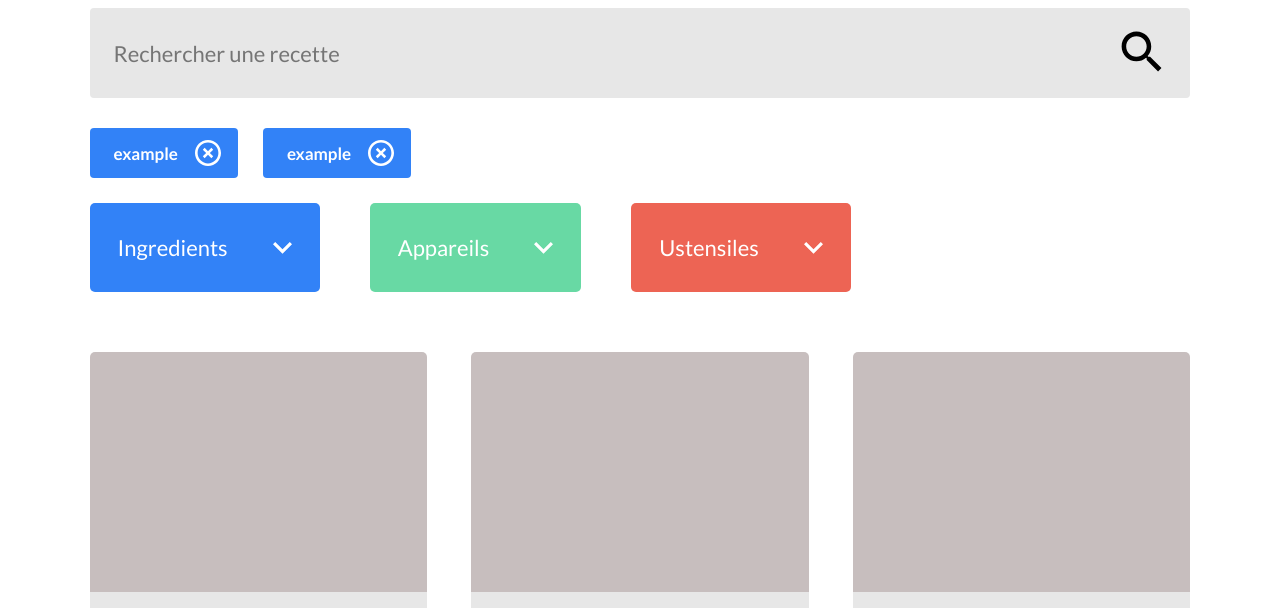
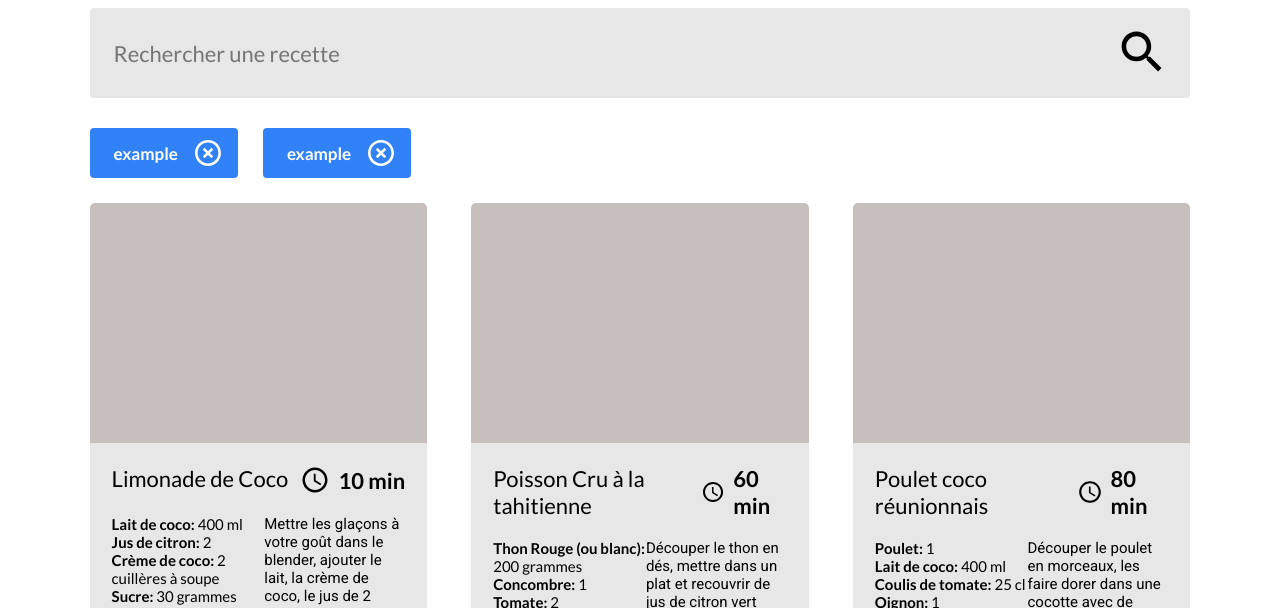
Before and after one commit to CedricMlg/P7_LesPetitsPlats_Malingre_Cedric, a website with bundled scripts: page index.html in a window 1280 px wide. Shown: the part 183-791 px from the top of the page. Built offline with nearby package versions, Linux system fonts and the light colour scheme.

Commit message:
Delete tag selector to add them dynamically

```diff
--- a/index.html
+++ b/index.html
@@ -53,77 +53,7 @@
             </svg>
           </div>
         </div>
-        <div class="header__block-tag-selector">
-          <div class="header__tag-selector" data-tag="ingredient">
-            <div class="header__tag-researcher">
-              <p class="">Ingredients</p>
-              <input
-                class=""
-                type="text"
-                placeholder="Rechercher un ingrédient"
-                name="searchIngredient"
-              />
-              <svg
-                class=""
-                viewBox="0 0 16 11"
-                xmlns="http://www.w3.org/2000/svg"
-              >
-                <path
-                  d="M14.12 0.453369L8 6.56004L1.88 0.453369L0 2.33337L8 10.3334L16 2.33337L14.12 0.453369Z"
-                />
-              </svg>
-            </div>
-            <div class="header__tag-choice--display">
-              <div class="header__tag-choice"></div>
-            </div>
-          </div>
-          <div class="header__tag-selector" data-tag="appliance">
-            <div class="header__tag-researcher">
-              <p>Appareils</p>
-              <input
-                type="text"
-                placeholder="Rechercher un appareil"
-                name="searchIngredient"
-              />
-              <svg
-                width="16"
-                height="11"
-                viewBox="0 0 16 11"
-                xmlns="http://www.w3.org/2000/svg"
-              >
-                <path
-                  d="M14.12 0.453369L8 6.56004L1.88 0.453369L0 2.33337L8 10.3334L16 2.33337L14.12 0.453369Z"
-                />
-              </svg>
-            </div>
-            <div class="header__tag-choice--display">
-              <div class="header__tag-choice"></div>
-            </div>
-          </div>
-          <div class="header__tag-selector" data-tag="ustensil">
-            <div class="header__tag-researcher">
-              <p>Ustensiles</p>
-              <input
-                type="text"
-                placeholder="Rechercher un ustensile"
-                name="searchIngredient"
-              />
-              <svg
-                width="16"
-                height="11"
-                viewBox="0 0 16 11"
-                xmlns="http://www.w3.org/2000/svg"
-              >
-                <path
-                  d="M14.12 0.453369L8 6.56004L1.88 0.453369L0 2.33337L8 10.3334L16 2.33337L14.12 0.453369Z"
-                />
-              </svg>
-            </div>
-            <div class="header__tag-choice--display">
-              <div class="header__tag-choice"></div>
-            </div>
-          </div>
-        </div>
+        <div class="header__block-tag-selector"></div>
       </div>
     </header>
     <main>
```
